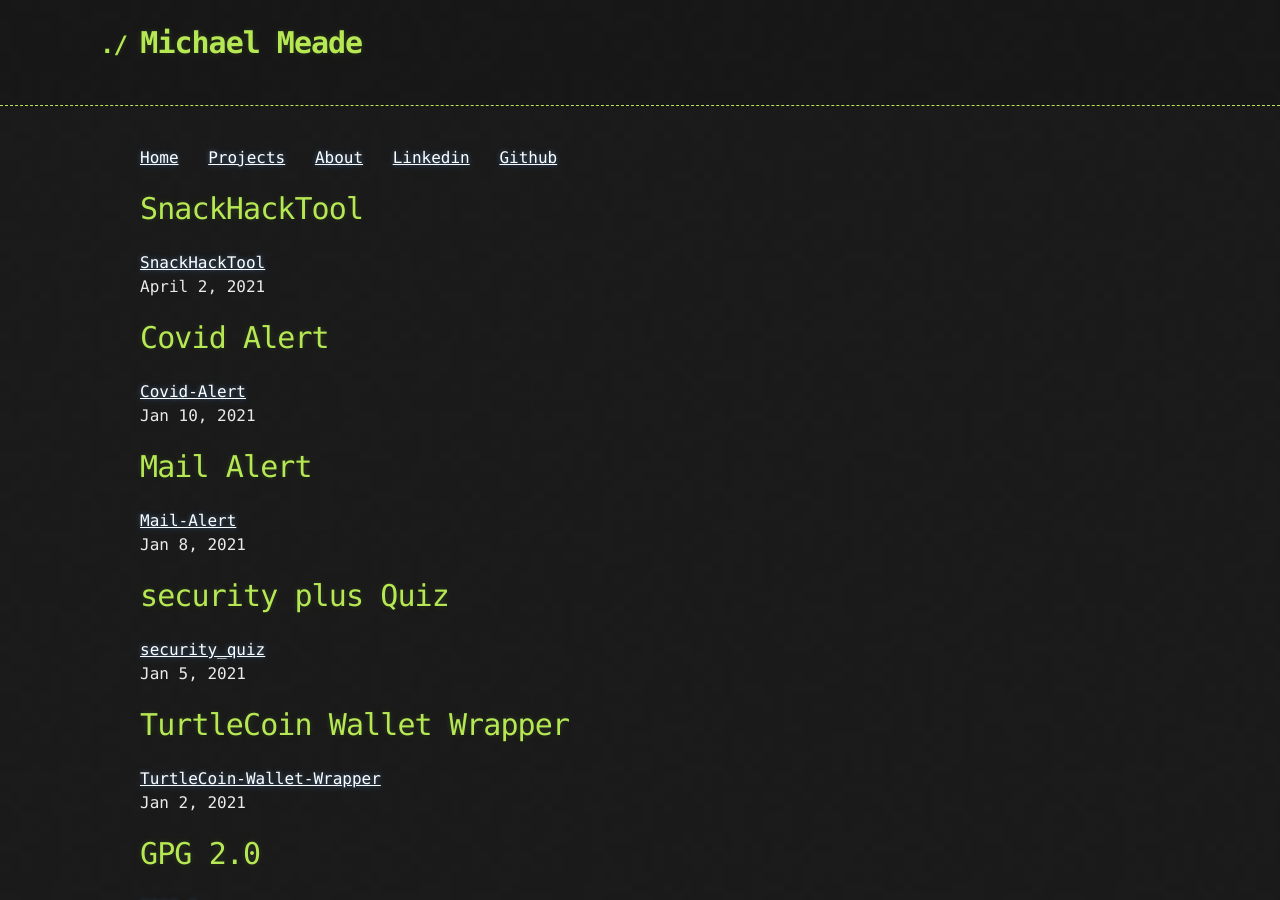
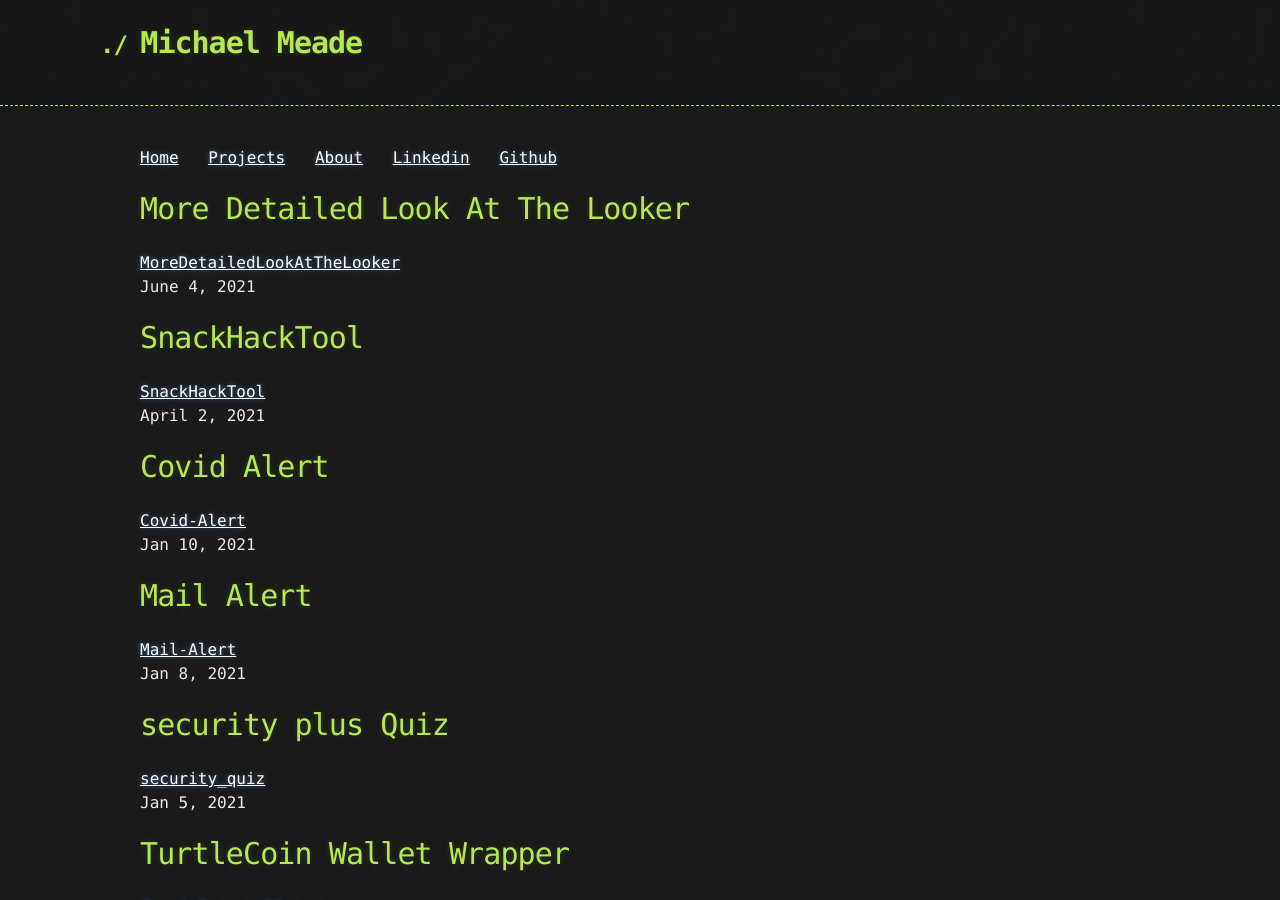
Before and after one commit to Michael-Meade/MinerFind, a Jekyll site: the page built from Projects.md, in a window 1280 px wide and 900 px high. Built offline with Jekyll 4.4.1, drawn with Linux system fonts in a browser that asks for light colours; our own code applies the rules of GitHub Pages for plain Markdown files; the repository's description, which GitHub fills in, is left out.

Commit message:
Update Projects.md

```diff
--- a/Projects.md
+++ b/Projects.md
@@ -1,3 +1,7 @@
+# More Detailed Look At The Looker
+[MoreDetailedLookAtTheLooker](./Projects/A-more-detailed-guide-on-the-Looker.md)<br>
+June 4, 2021
+
 # SnackHackTool
 [SnackHackTool](./Projects/TheSnackHackTool.md)<br>
 April 2, 2021
```
